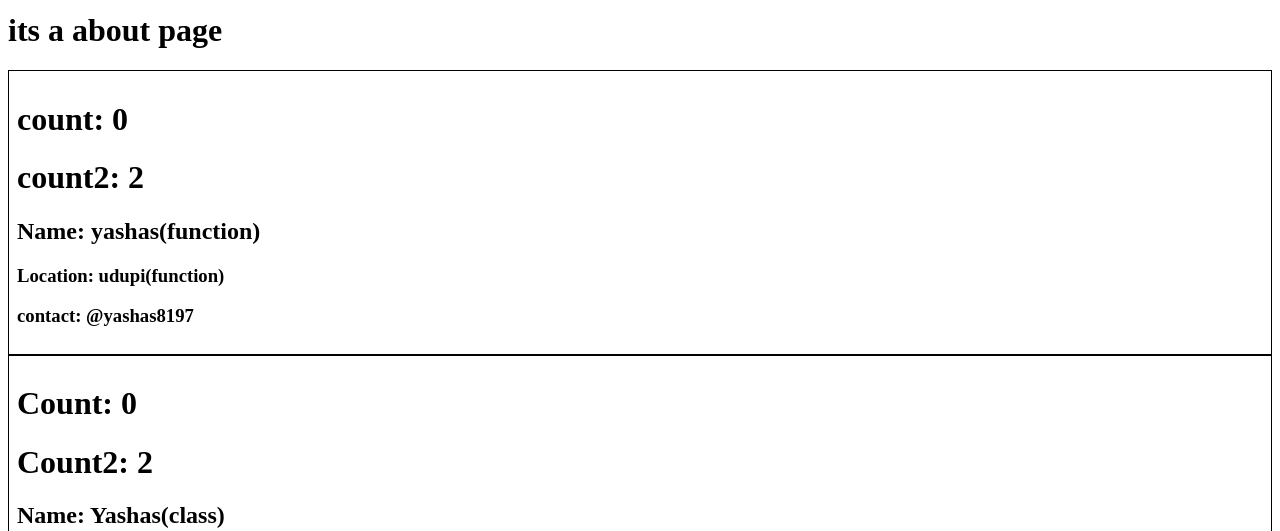
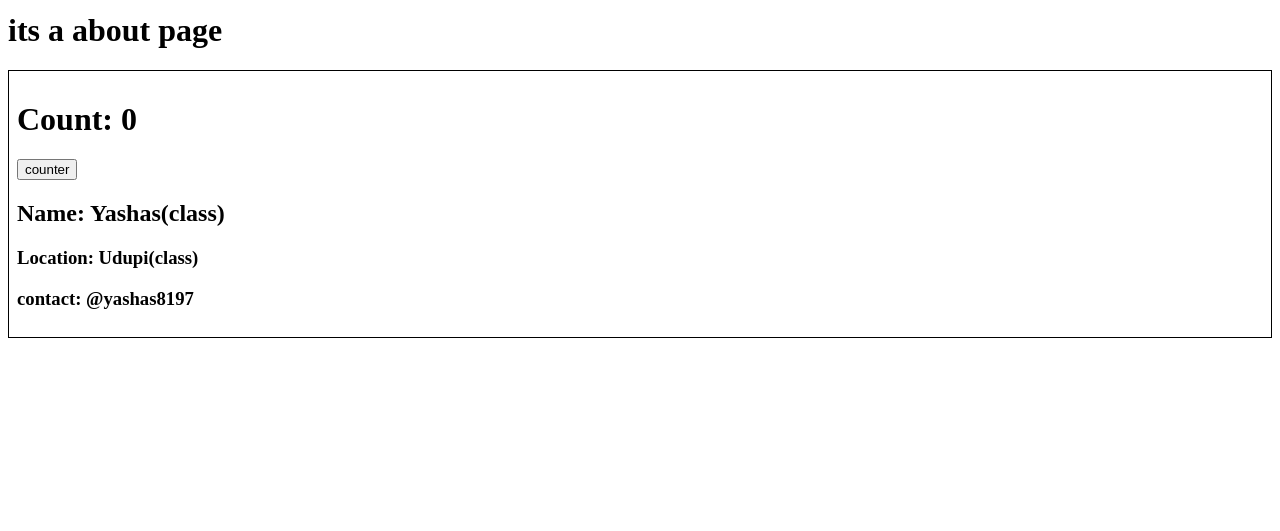
Before and after one commit to yashas8197/my-namaste-react, a React (Vite) app: page /about in a window 1280 px wide. Shown: the part 136-667 px from the top of the page. Built offline with nearby package versions, Linux system fonts and the light colour scheme.

Commit message:
used setState to update state variable

```diff
--- a/src/component/About.js
+++ b/src/component/About.js
@@ -5,7 +5,6 @@
   return (
     <div>
       <h1>its a about page</h1>
-      <User name={"yashas(function)"} location={"udupi(function)"} />
       <UserClass name={"Yashas(class)"} location={"Udupi(class)"} />
     </div>
   );
--- a/src/component/UserClass.js
+++ b/src/component/UserClass.js
@@ -6,16 +6,23 @@
 
     this.state = {
       count: 0,
-      count2: 2,
     };
   }
   render() {
     const { name, location } = this.props;
-    const { count, count2 } = this.state;
+    const { count } = this.state;
     return (
       <div className="user-card">
         <h1>Count: {count}</h1>
-        <h1>Count2: {count2}</h1>
+        <button
+          onClick={() => {
+            this.setState({
+              count: this.state.count + 1,
+            });
+          }}
+        >
+          counter
+        </button>
         <h2>Name: {name}</h2>
         <h3>Location: {location}</h3>
         <h3>contact: @yashas8197</h3>
```
